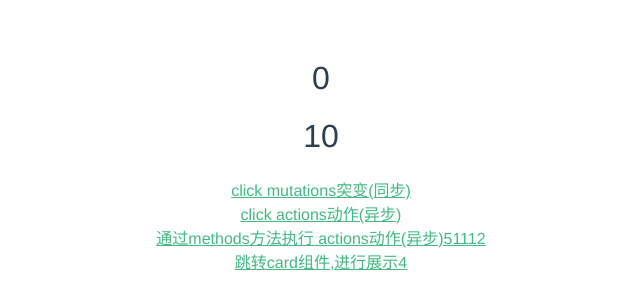
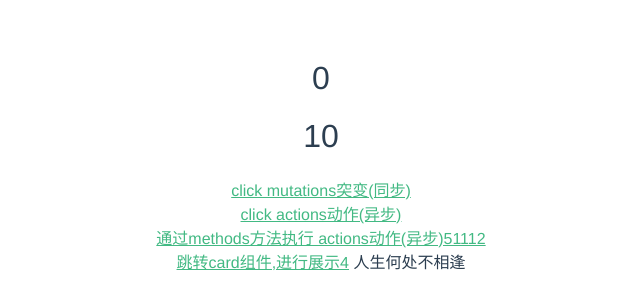
Before and after one commit to renshufan/vuex, a Vue app: page / in a window 1280 px wide. Shown: the top 308 px of the page, without its empty margins (319-959 px from the left). Built offline with nearby package versions, Linux system fonts and the light colour scheme.

Commit message:
人生何处不相逢

```diff
--- a/src/components/HelloWorld.vue
+++ b/src/components/HelloWorld.vue
@@ -13,6 +13,7 @@
     </div>
     <div>
       <a href="javascript:;" @click="$router.push('/card')">跳转card组件,进行展示4</a>
+      人生何处不相逢
     </div>
   </div>
 </template>
```
